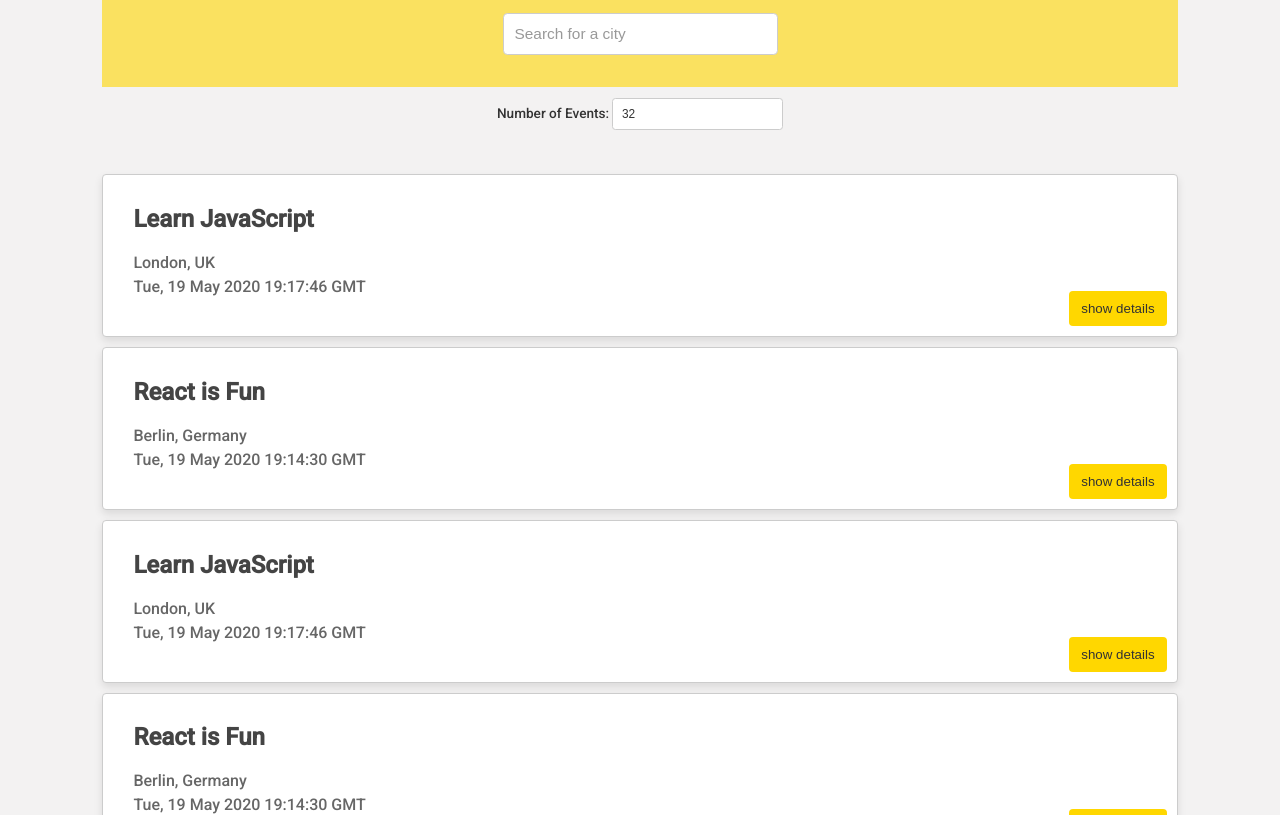
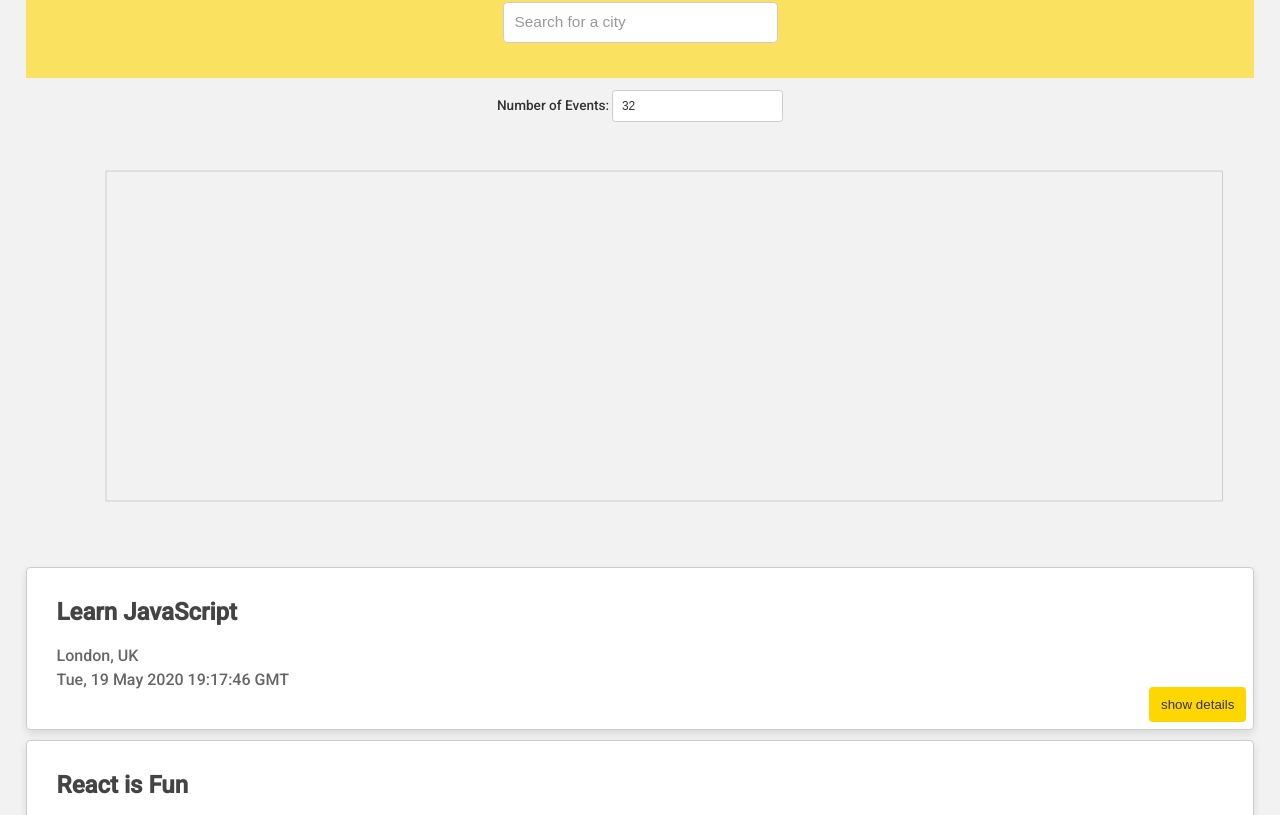
Before and after one commit to ffferchavez/meet, a React (Create React App) app: page / in a window 1280 px wide. Shown: the part 465-1280 px from the top of the page. Built offline with nearby package versions, Linux system fonts and the light colour scheme; what atatus-spa would draw is missing.

Commit message:
Added Chart of events

```diff
--- a/package.json
+++ b/package.json
@@ -12,6 +12,7 @@
     "react": "^18.3.1",
     "react-dom": "^18.3.1",
     "react-scripts": "5.0.1",
+    "recharts": "^2.12.7",
     "web-vitals": "^2.1.4",
     "workbox-background-sync": "^6.6.0",
     "workbox-broadcast-update": "^6.6.0",
--- a/src/App.css
+++ b/src/App.css
@@ -8,7 +8,7 @@
 
 .App {
   text-align: center;
-  padding: 2% 8%;
+  padding: 1% 2%;
 }
 
 .App * {
@@ -135,7 +135,7 @@
   color: #333;
   border: none;
   transition: background-color 0.3s, color 0.3s;
-  margin: 5px;
+  margin: 2px;
 }
 
 .details-btn:hover {
--- a/src/App.js
+++ b/src/App.js
@@ -3,7 +3,8 @@
 import NumberOfEvents from "./components/NumberOfEvents";
 import { useEffect, useState } from "react";
 import { extractLocations, getEvents } from "./api";
-import { InfoAlert, ErrorAlert, WarningAlert } from "./components/Alert"; // Import WarningAlert
+import { InfoAlert, ErrorAlert, WarningAlert } from "./components/Alert";
+import CityEventsChart from "./components/CityEventsChart";
 
 import "./App.css";
 
@@ -14,7 +15,7 @@
   const [currentCity, setCurrentCity] = useState("See all cities");
   const [infoAlert, setInfoAlert] = useState("");
   const [errorAlertText, setErrorAlertText] = useState("");
-  const [warningAlertText, setWarningAlertText] = useState(""); // Add state for warning alert
+  const [warningAlertText, setWarningAlertText] = useState("");
 
   useEffect(() => {
     const fetchData = async () => {
@@ -28,11 +29,11 @@
     };
 
     if (navigator.onLine) {
-      setWarningAlertText(""); // Clear warning alert if online
+      setWarningAlertText("");
     } else {
       setWarningAlertText(
         "You are currently offline. The displayed events may not be up to date."
-      ); // Warning alert if offline
+      );
     }
 
     fetchData();
@@ -69,6 +70,7 @@
         updateNumberOfEvents={handleNumberOfEventsChange}
         setErrorAlertText={setErrorAlertText}
       />
+      <CityEventsChart allLocations={allLocations} events={events} />
       <EventList events={events} />
     </div>
   );
--- /dev/null
+++ b/src/components/CityEventsChart.js
@@ -0,0 +1,55 @@
+import { useState, useEffect } from "react";
+import {
+  ScatterChart,
+  Scatter,
+  XAxis,
+  YAxis,
+  CartesianGrid,
+  Tooltip,
+  ResponsiveContainer,
+} from "recharts";
+
+const CityEventsChart = ({ allLocations, events }) => {
+  const [data, setData] = useState([]);
+
+  useEffect(() => {
+    setData(getData());
+  }, [`${data}`]);
+
+  const getData = () => {
+    const data = allLocations.map((location) => {
+      const count = events.filter(
+        (event) => event.location === location
+      ).length;
+      const city = location.split(", ")[0];
+      return { city, count };
+    });
+    return data;
+  };
+
+  return (
+    <ResponsiveContainer width="99%" height={400}>
+      <ScatterChart
+        margin={{
+          top: 20,
+          right: 20,
+          bottom: 20,
+          left: 20,
+        }}
+      >
+        <CartesianGrid />
+        <XAxis type="category" dataKey="city" name="city" />
+        <YAxis
+          type="number"
+          dataKey="count"
+          name="Number of events"
+          allowDecimals={false}
+        />
+        <Tooltip cursor={{ strokeDasharray: "3 3" }} />
+        <Scatter name="A school" data={data} fill="#8884d8" />
+      </ScatterChart>
+    </ResponsiveContainer>
+  );
+};
+
+export default CityEventsChart;
```
Also changed, not shown: 1 other file (tests, documents, lock files or other folders).
